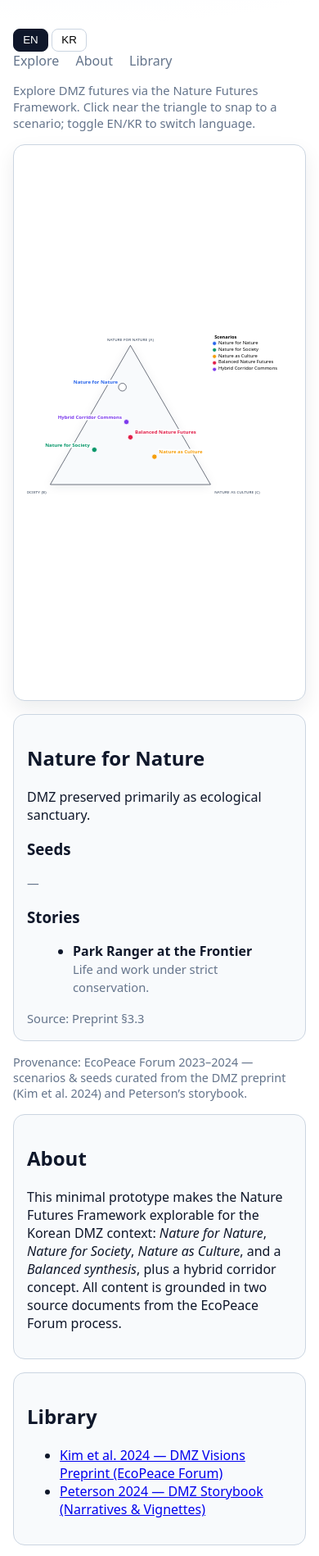
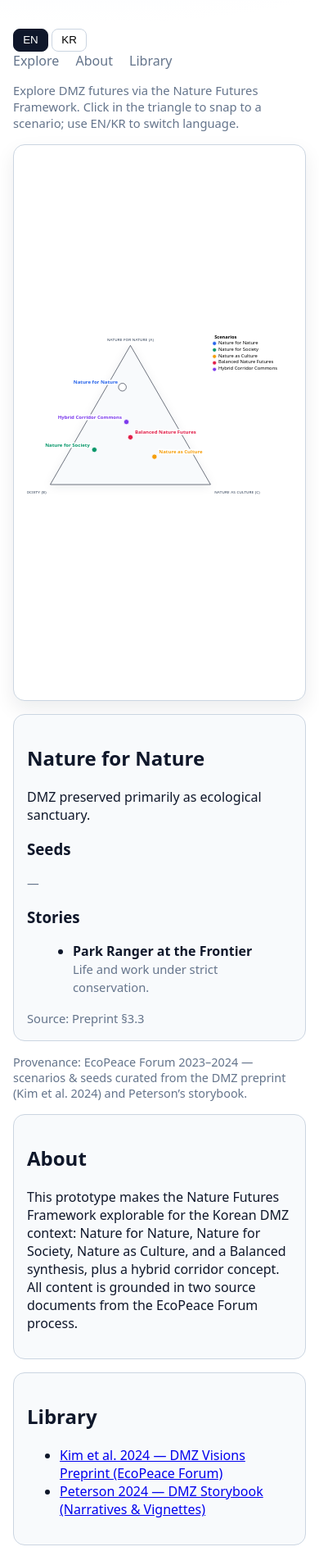
Before and after one commit to gdpeterson/DMZ-NFF-scenarios, a plain HTML site: page index.html in a window 390 px wide. Shown: the part 99-1997 px from the top of the page at 82% size. Drawn offline with nearby package versions, Linux system fonts and the light colour scheme.

Commit message:
Update index.html
make dynamic languages w/ set language

```diff
--- a/index.html
+++ b/index.html
@@ -5,11 +5,15 @@
   <title>DMZ Futures Explorer</title>
   <meta name="viewport" content="width=device-width, initial-scale=1" />
   <style>
-    :root{ --ink:#0f172a; --muted:#64748b; --card:#f8fafc; --stroke:#cbd5e1; --axis:#475569;
-           --chip-bg:#ffffff; --chip-stroke:#e2e8f0; --shadow:0 10px 25px rgba(15,23,42,.08); }
-    body{ font-family:ui-sans-serif,system-ui,-apple-system,Segoe UI,Roboto,Helvetica,Arial,Apple SD Gothic Neo,Malgun Gothic,sans-serif;
-          max-width:1060px; margin:2rem auto; padding:0 1rem; color:var(--ink);
-          background: radial-gradient(1200px 600px at 30% -10%, #eef2ff 0%, #ffffff 55%); }
+    :root{
+      --ink:#0f172a; --muted:#64748b; --card:#f8fafc; --stroke:#cbd5e1; --axis:#475569;
+      --chip-bg:#ffffff; --chip-stroke:#e2e8f0; --shadow:0 10px 25px rgba(15,23,42,.08);
+    }
+    body{
+      font-family:ui-sans-serif,system-ui,-apple-system,Segoe UI,Roboto,Helvetica,Arial,Apple SD Gothic Neo,Malgun Gothic,sans-serif;
+      max-width:1060px; margin:2rem auto; padding:0 1rem; color:var(--ink);
+      background: radial-gradient(1200px 600px at 30% -10%, #eef2ff 0%, #ffffff 55%);
+    }
     header{ display:flex; justify-content:space-between; align-items:center; gap:1rem; flex-wrap:wrap; }
     nav a{ color:var(--muted); text-decoration:none; margin-right:1rem; }
     #plot{ margin-top:1rem; border:1px solid var(--stroke); border-radius:14px; padding:16px; background:#fff; box-shadow:var(--shadow); }
@@ -26,12 +30,68 @@
     .legend{ font-size:.9rem; }
     .provenance{ margin-top:1rem; font-size:.9rem; color:var(--muted); }
   </style>
+
+  <!-- Load D3 first -->
   <script src="https://d3js.org/d3.v7.min.js"></script>
-  <script src="explore.js?v=10" defer></script>
+  <!-- Load your app (bump ?v= when you update explore.js to bust cache) -->
+  <script src="explore.js?v=11" defer></script>
+
+  <!-- Static-site i18n for all non-triangle text -->
+  <script>
+    // Bilingual strings for static text on this page (axes stay English via explore.js)
+    const STATIC_I18N = {
+      en: {
+        title: "DMZ Futures Explorer",
+        nav_explore: "Explore",
+        nav_about: "About",
+        nav_library: "Library",
+        tagline: "Explore DMZ futures via the Nature Futures Framework. Click in the triangle to snap to a scenario; use EN/KR to switch language.",
+        provenance: "Provenance: EcoPeace Forum 2023–2024 — scenarios & seeds curated from the DMZ preprint (Kim et al. 2024) and Peterson’s storybook.",
+        about_h2: "About",
+        about_p: "This prototype makes the Nature Futures Framework explorable for the Korean DMZ context: Nature for Nature, Nature for Society, Nature as Culture, and a Balanced synthesis, plus a hybrid corridor concept. All content is grounded in two source documents from the EcoPeace Forum process.",
+        library_h2: "Library",
+        lib_kim: "Kim et al. 2024 — DMZ Visions Preprint (EcoPeace Forum)",
+        lib_peterson: "Peterson 2024 — DMZ Storybook (Narratives & Vignettes)"
+      },
+      kr: {
+        title: "DMZ 미래 탐색기",
+        nav_explore: "탐색",
+        nav_about: "소개",
+        nav_library: "자료실",
+        tagline: "자연 미래 프레임워크로 DMZ의 가능한 미래를 탐색하세요. 삼각형을 클릭하면 가장 가까운 시나리오로 이동합니다. EN/KR 버튼으로 언어를 전환하세요.",
+        provenance: "출처: 에코피스 포럼 2023–2024 — 시나리오와 시드는 DMZ 예비논문(Kim et al. 2024)과 Peterson의 이야기집에서 인용·정리했습니다.",
+        about_h2: "소개",
+        about_p: "이 프로토타입은 DMZ 맥락에서 자연 미래 프레임워크를 탐색할 수 있도록 합니다: 자연을 위한 자연, 사회를 위한 자연, 문화로서의 자연, 균형적 종합과 하이브리드 회랑 구상. 모든 내용은 에코피스 포럼 출처 문서에 근거합니다.",
+        library_h2: "자료실",
+        lib_kim: "Kim 외 2024 — DMZ 비전 예비논문 (에코피스 포럼)",
+        lib_peterson: "Peterson 2024 — DMZ 이야기집 (서사·비네트)"
+      }
+    };
+
+    function updateStaticText(lang){
+      document.querySelectorAll("[data-i18n]").forEach(el=>{
+        const key = el.dataset.i18n;
+        if (STATIC_I18N[lang] && STATIC_I18N[lang][key]) {
+          el.textContent = STATIC_I18N[lang][key];
+        }
+      });
+    }
+
+    // Initialize static text to saved language BEFORE explore.js renders
+    document.addEventListener("DOMContentLoaded", () => {
+      const initLang = localStorage.getItem("dmz-lang") || "en";
+      updateStaticText(initLang);
+    });
+
+    // Listen for language changes from explore.js (see note below)
+    document.addEventListener("dmz-lang-change", (e) => {
+      updateStaticText(e.detail.lang);
+    });
+  </script>
 </head>
 <body>
   <header>
-    <h1>DMZ Futures Explorer</h1>
+    <h1 data-i18n="title">DMZ Futures Explorer</h1>
     <div>
       <button id="btn-en" class="toggle">EN</button>
       <button id="btn-kr" class="toggle">KR</button>
@@ -39,39 +99,47 @@
   </header>
 
   <nav>
-    <a href="#explore">Explore</a>
-    <a href="#about">About</a>
-    <a href="#library">Library</a>
+    <a href="#explore" data-i18n="nav_explore">Explore</a>
+    <a href="#about" data-i18n="nav_about">About</a>
+    <a href="#library" data-i18n="nav_library">Library</a>
   </nav>
 
-  <p class="muted">
-    Explore DMZ futures via the Nature Futures Framework.
-    Click near the triangle to snap to a scenario; toggle EN/KR to switch language.
+  <p class="muted" data-i18n="tagline">
+    Explore DMZ futures via the Nature Futures Framework. Click in the triangle to snap to a scenario; use EN/KR to switch language.
   </p>
 
-  <div id="explore"></div>
+  <!-- Explore section -->
+  <section id="explore"></section>
   <div id="plot"></div>
   <div id="scenario-card" class="card"></div>
 
-  <p class="provenance">
+  <!-- Provenance ribbon -->
+  <p class="provenance" data-i18n="provenance">
     Provenance: EcoPeace Forum 2023–2024 — scenarios & seeds curated from the DMZ preprint (Kim et al. 2024) and Peterson’s storybook.
   </p>
 
+  <!-- About -->
   <section id="about" class="card">
-    <h2>About</h2>
-    <p>
-      This minimal prototype makes the Nature Futures Framework explorable for the Korean DMZ context:
-      <em>Nature for Nature</em>, <em>Nature for Society</em>, <em>Nature as Culture</em>, and a
-      <em>Balanced synthesis</em>, plus a hybrid corridor concept.
-      All content is grounded in two source documents from the EcoPeace Forum process.
+    <h2 data-i18n="about_h2">About</h2>
+    <p data-i18n="about_p">
+      This prototype makes the Nature Futures Framework explorable for the Korean DMZ context...
     </p>
   </section>
 
+  <!-- Library -->
   <section id="library" class="card">
-    <h2>Library</h2>
+    <h2 data-i18n="library_h2">Library</h2>
     <ul>
-      <li><a href="https://osf.io/g3zb4_v1" target="_blank">Kim et al. 2024 — DMZ Visions Preprint (EcoPeace Forum)</a></li>
-      <li><a href="https://osf.io/g3zb4_v1" target="_blank">Peterson 2024 — DMZ Storybook (Narratives & Vignettes)</a></li>
+      <li>
+        <a href="https://osf.io/g3zb4_v1" target="_blank" rel="noopener noreferrer" data-i18n="lib_kim">
+          Kim et al. 2024 — DMZ Visions Preprint (EcoPeace Forum)
+        </a>
+      </li>
+      <li>
+        <a href="https://osf.io/g3zb4_v1" target="_blank" rel="noopener noreferrer" data-i18n="lib_peterson">
+          Peterson 2024 — DMZ Storybook (Narratives &amp; Vignettes)
+        </a>
+      </li>
     </ul>
   </section>
 </body>
```
